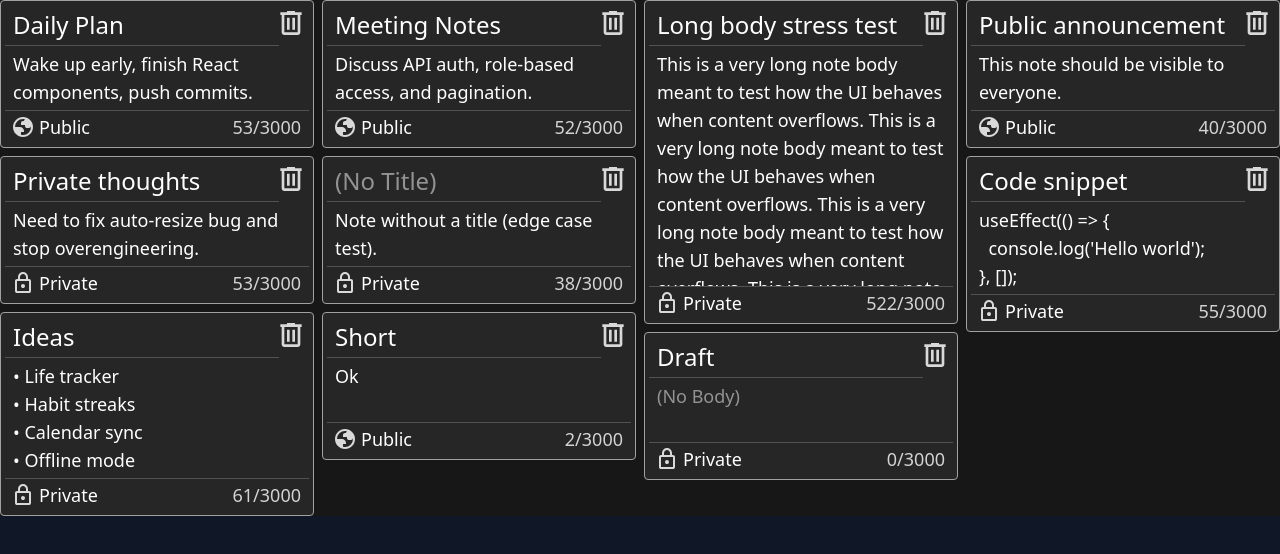
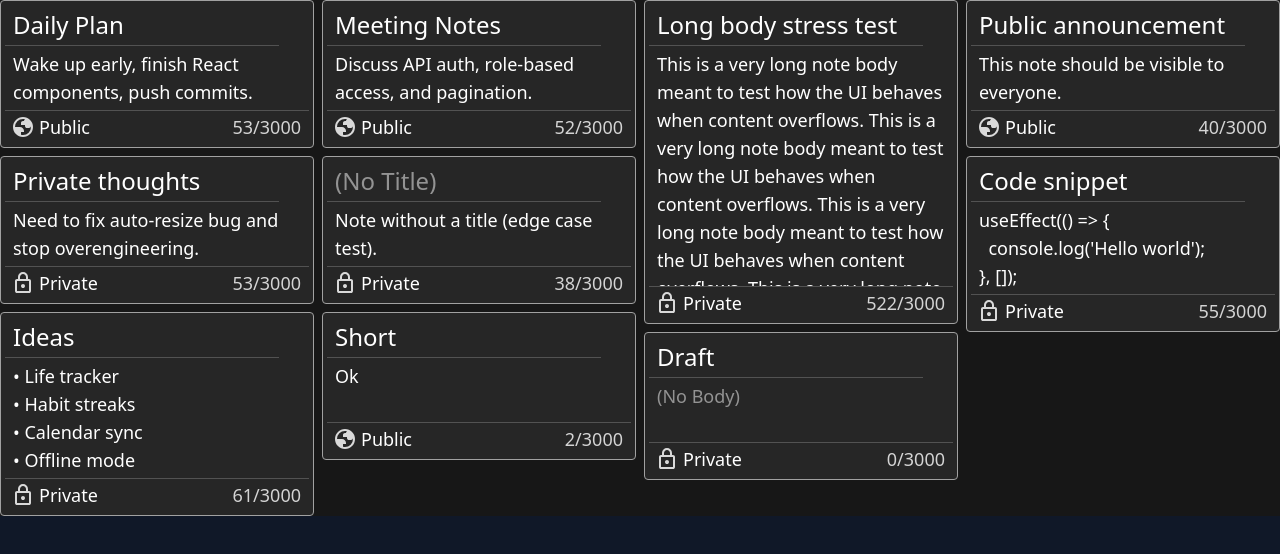
Before and after one commit to kiran-bhattarai/LogBook, a React (Vite) app in the folder frontend/: page /view in a window 1280 px wide. Shown: the top 554 px of the page. Built offline with nearby package versions, Linux system fonts and the light colour scheme.

Commit message:
Minor styling changes

```diff
--- a/frontend/src/NotesCard.jsx
+++ b/frontend/src/NotesCard.jsx
@@ -15,10 +15,9 @@ function NotesCard({ note }) {
 
     return (
 
-        <div className="flex justify-start flex-wrap">
+        <div className="flex justify-start flex-wrap relative group">
                     <div className="flex flex-col min-w-56 max-w-160 w-full bg-neutral-800 justify-self-center p-1 border border-neutral-400 rounded relative hover:shadow-[0_0px_10px_rgba(255,255,255,0.35)] transition duration-300 justify-between">
-
-                        <div className="absolute right-0 top-0">
+                        <div className="absolute right-0 top-0 opacity-0 group-hover:opacity-100 transition duration-150">
                             <button className="cursor-pointer hover:scale-120 transition duration-200 m-1.5">
                                 <img src={"../src/assets/delete_dark.svg"} alt="" className="h-8 justify-self-center bg-transparent" />
                             </button>
```
